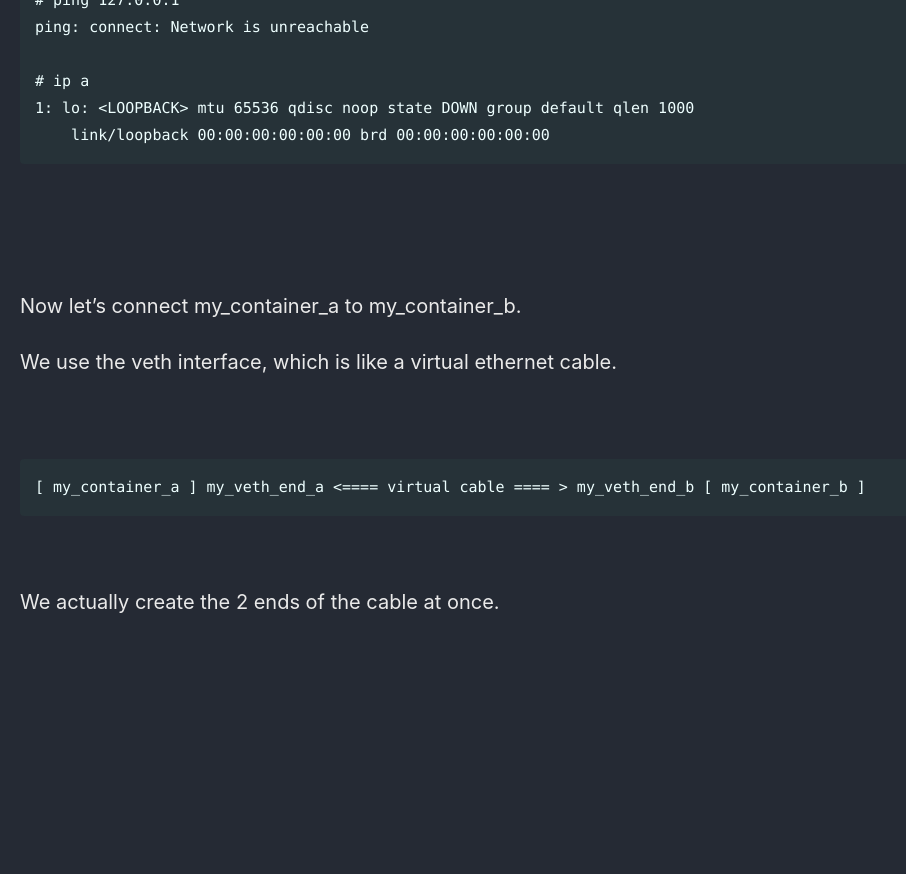
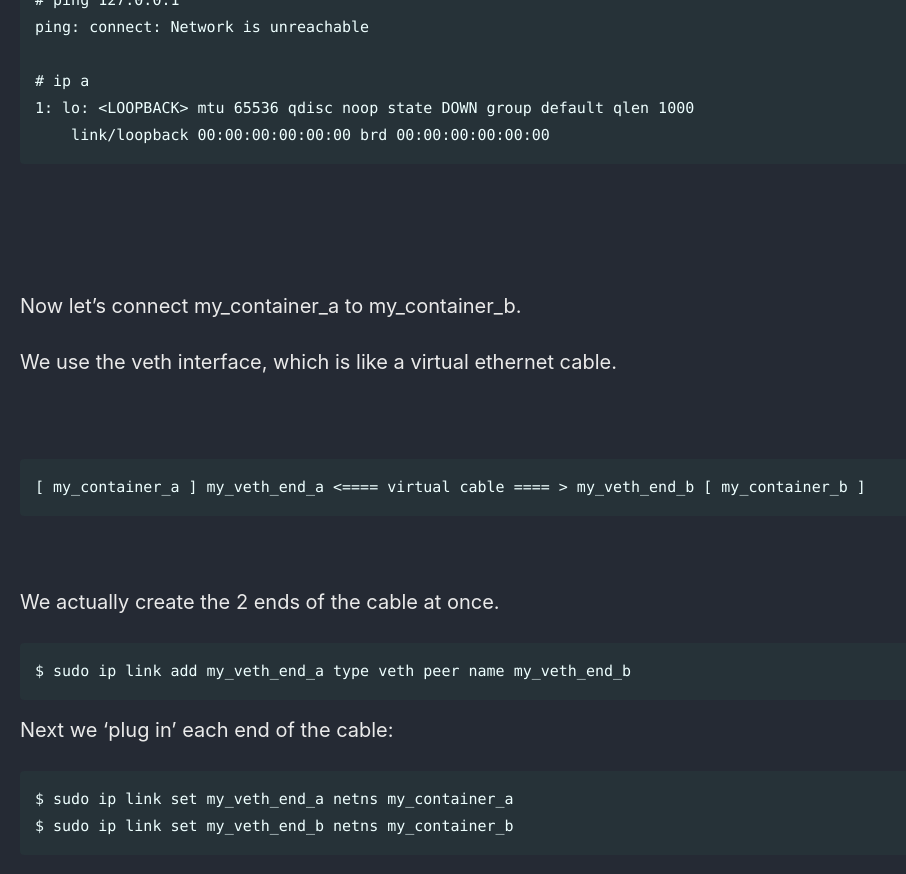
Before and after one commit to Connor-McCartney/Connor-McCartney.github.io, a Jekyll site: the page built from _pages/misc/LinuxNetworkNamespaces.md, in a window 1280 px wide and 900 px high, scrolled down 968 px. Shown: the top 874 px of the window, without its empty margins (0-906 px from the left). Built offline with Jekyll 4.4.1, drawn with Linux system fonts in a browser that asks for light colours; cached includes are drawn as plain includes; before the commit the page ends 1641 px from its top, so only the background shows below that.

Commit message:
Update LinuxNetworkNamespaces.md

````diff
--- a/_pages/misc/LinuxNetworkNamespaces.md
+++ b/_pages/misc/LinuxNetworkNamespaces.md
@@ -69,3 +69,15 @@ We use the veth interface, which is like a virtual ethernet cable.
 <br>
 
 We actually create the 2 ends of the cable at once.
+
+```
+$ sudo ip link add my_veth_end_a type veth peer name my_veth_end_b
+```
+
+
+Next we 'plug in' each end of the cable:
+
+```
+$ sudo ip link set my_veth_end_a netns my_container_a
+$ sudo ip link set my_veth_end_b netns my_container_b
+```
````
